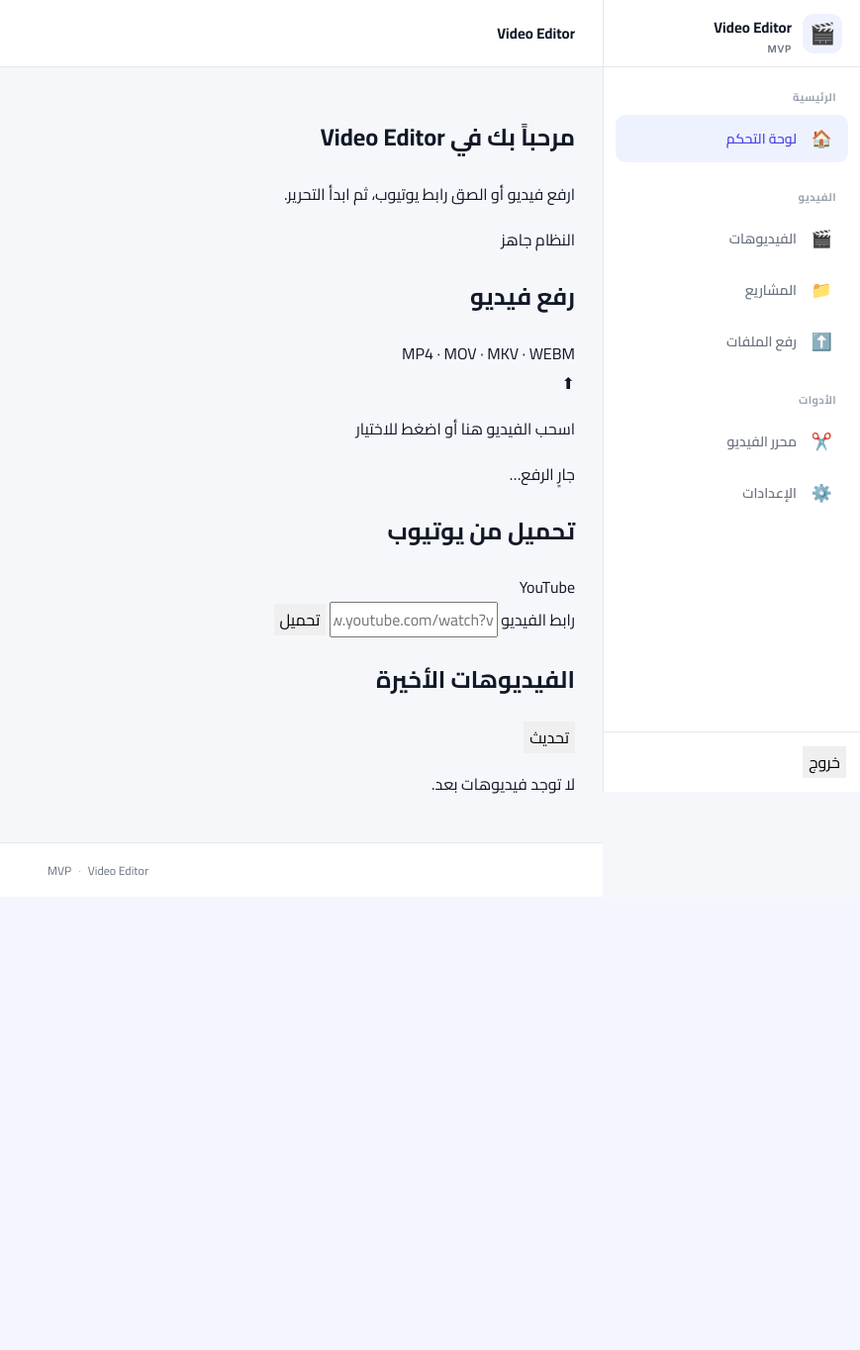
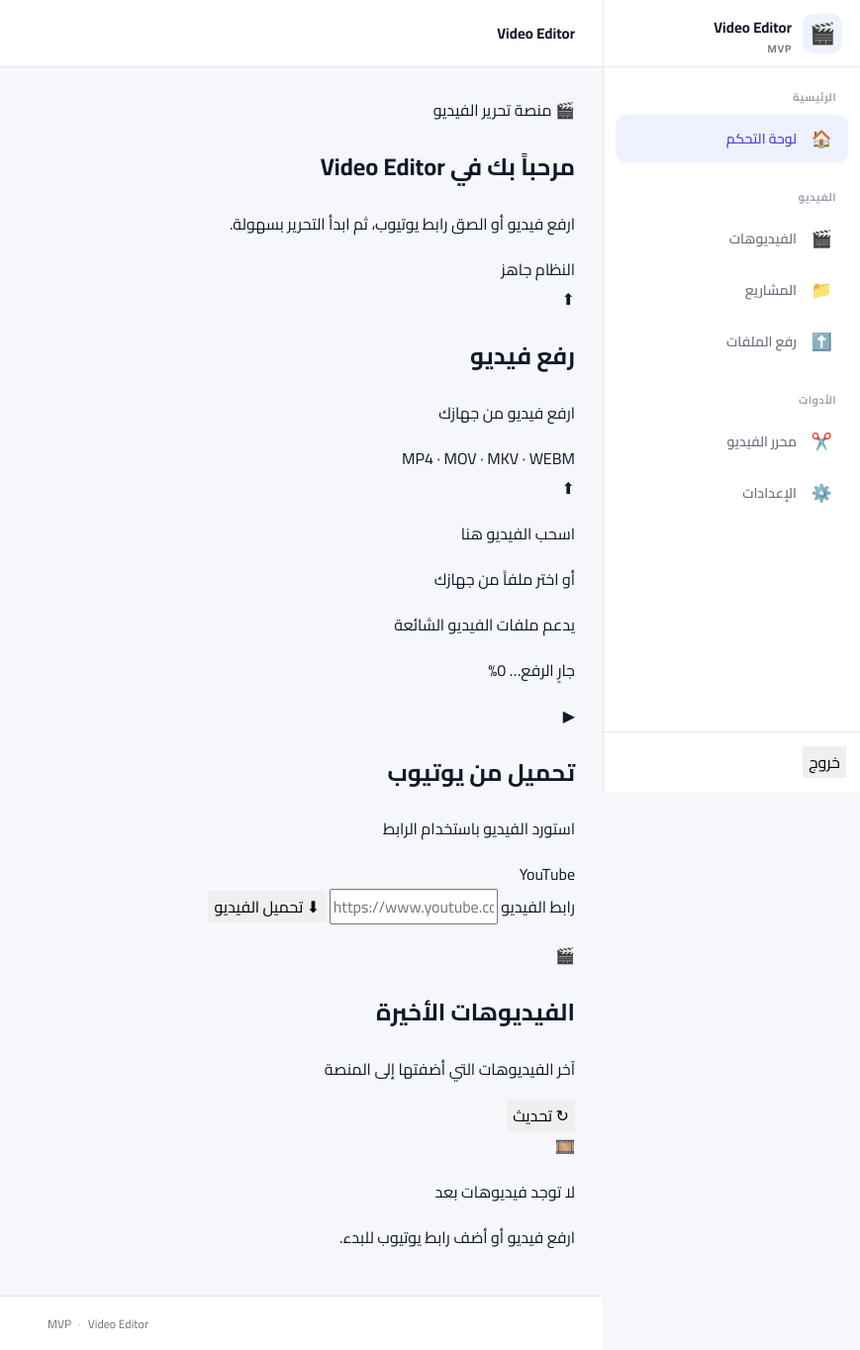
Before and after one commit to 6838gamal/AI-Video-Editor-Platform, a FastAPI app: page / in a window 1280 px wide. Shown: the whole page at 99% size, without its empty margins (411-1280 px from the left). Before the commit the page ends 884 px from the top, so only its background shows below. Run offline with FastAPI, Linux system fonts and the light colour scheme; some libraries are stand-ins or nearby versions.

Commit message:
Update dashboard.html

```diff
--- a/app/templates/dashboard.html
+++ b/app/templates/dashboard.html
@@ -1,64 +1,331 @@
 {% extends "base.html" %}
+
 {% block title %} · لوحة التحكم{% endblock %}
+
+
 {% block content %}
+
+<!-- =========================================
+     DASHBOARD HERO
+========================================= -->
 <section class="dash-hero">
-    <h1 class="page-title">مرحباً بك في {{ app_name }}</h1>
-    <p class="page-sub">ارفع فيديو أو الصق رابط يوتيوب، ثم ابدأ التحرير.</p>
-    <div id="system-indicator" class="sys-indicator">جارٍ فحص النظام…</div>
+
+    <div class="dash-hero-content">
+
+        <div class="dash-hero-text">
+
+            <span class="dash-eyebrow">
+                🎬 منصة تحرير الفيديو
+            </span>
+
+            <h1 class="page-title">
+                مرحباً بك في {{ app_name }}
+            </h1>
+
+            <p class="page-sub">
+                ارفع فيديو أو الصق رابط يوتيوب، ثم ابدأ التحرير بسهولة.
+            </p>
+
+        </div>
+
+
+        <div
+            id="system-indicator"
+            class="sys-indicator"
+            role="status"
+            aria-live="polite"
+        >
+            <span class="sys-dot"></span>
+            <span>جارٍ فحص النظام…</span>
+        </div>
+
+    </div>
+
 </section>
 
-<div class="dash-grid">
-    <div class="card">
+
+<!-- =========================================
+     IMPORT OPTIONS
+========================================= -->
+<section class="dash-grid">
+
+
+    <!-- =========================
+         UPLOAD VIDEO
+    ========================== -->
+    <div class="card upload-card">
+
         <div class="card-head">
-            <h2>رفع فيديو</h2>
-            <span class="card-tag">MP4 · MOV · MKV · WEBM</span>
+
+            <div class="card-title-group">
+
+                <div class="card-icon card-icon-upload">
+                    ⬆
+                </div>
+
+                <div>
+                    <h2>رفع فيديو</h2>
+
+                    <p class="card-description">
+                        ارفع فيديو من جهازك
+                    </p>
+                </div>
+
+            </div>
+
+            <span class="card-tag">
+                MP4 · MOV · MKV · WEBM
+            </span>
+
         </div>
+
+
         <div class="card-body">
-            <div id="dropzone" class="dropzone">
+
+            <div
+                id="dropzone"
+                class="dropzone"
+                role="button"
+                tabindex="0"
+                aria-label="رفع فيديو"
+            >
+
                 <div class="dz-inner">
-                    <div class="dz-icon">⬆</div>
-                    <p class="dz-text">اسحب الفيديو هنا أو اضغط للاختيار</p>
-                    <input type="file" id="file-input" accept="video/*" hidden>
+
+                    <div class="dz-icon">
+                        ⬆
+                    </div>
+
+                    <p class="dz-text">
+                        اسحب الفيديو هنا
+                    </p>
+
+                    <span class="dz-or">
+                        أو
+                    </span>
+
+                    <span class="dz-button">
+                        اختر ملفاً من جهازك
+                    </span>
+
+                    <p class="dz-hint">
+                        يدعم ملفات الفيديو الشائعة
+                    </p>
+
+                    <input
+                        type="file"
+                        id="file-input"
+                        accept="video/*"
+                        hidden
+                    >
+
                 </div>
+
             </div>
-            <div id="upload-progress" class="upload-progress hidden">
-                <div class="bar-track"><div class="bar-fill" id="bar-fill"></div></div>
-                <span id="upload-status">جارٍ الرفع…</span>
+
+
+            <!-- Upload progress -->
+            <div
+                id="upload-progress"
+                class="upload-progress hidden"
+                aria-live="polite"
+            >
+
+                <div class="upload-progress-head">
+
+                    <span id="upload-status">
+                        جارٍ الرفع…
+                    </span>
+
+                    <span
+                        id="upload-percent"
+                        class="upload-percent"
+                    >
+                        0%
+                    </span>
+
+                </div>
+
+                <div class="bar-track">
+                    <div
+                        class="bar-fill"
+                        id="bar-fill"
+                        style="width: 0%"
+                    ></div>
+                </div>
+
             </div>
-            <p class="form-error" id="upload-error"></p>
+
+
+            <p
+                class="form-error"
+                id="upload-error"
+                role="alert"
+            ></p>
+
         </div>
+
     </div>
 
-    <div class="card">
+
+    <!-- =========================
+         YOUTUBE
+    ========================== -->
+    <div class="card youtube-card">
+
         <div class="card-head">
-            <h2>تحميل من يوتيوب</h2>
-            <span class="card-tag">YouTube</span>
+
+            <div class="card-title-group">
+
+                <div class="card-icon card-icon-youtube">
+                    ▶
+                </div>
+
+                <div>
+                    <h2>تحميل من يوتيوب</h2>
+
+                    <p class="card-description">
+                        استورد الفيديو باستخدام الرابط
+                    </p>
+                </div>
+
+            </div>
+
+            <span class="card-tag">
+                YouTube
+            </span>
+
         </div>
+
+
         <div class="card-body">
-            <label class="field">
-                <span>رابط الفيديو</span>
-                <input type="url" id="yt-url" placeholder="https://www.youtube.com/watch?v=...">
+
+            <label
+                class="field"
+                for="yt-url"
+            >
+
+                <span>
+                    رابط الفيديو
+                </span>
+
+                <input
+                    type="url"
+                    id="yt-url"
+                    inputmode="url"
+                    autocomplete="url"
+                    placeholder="https://www.youtube.com/watch?v=..."
+                    dir="ltr"
+                >
+
             </label>
-            <button class="btn btn-primary btn-block" id="yt-download-btn">تحميل</button>
-            <p class="form-error" id="yt-error"></p>
-            <p class="form-info" id="yt-info"></p>
+
+
+            <button
+                type="button"
+                class="btn btn-primary btn-block"
+                id="yt-download-btn"
+            >
+                <span class="btn-icon">⬇</span>
+                <span>تحميل الفيديو</span>
+            </button>
+
+
+            <p
+                class="form-error"
+                id="yt-error"
+                role="alert"
+            ></p>
+
+
+            <p
+                class="form-info"
+                id="yt-info"
+                role="status"
+            ></p>
+
         </div>
+
     </div>
-</div>
 
-<section class="card">
+</section>
+
+
+<!-- =========================================
+     RECENT VIDEOS
+========================================= -->
+<section class="card recent-videos-card">
+
     <div class="card-head">
-        <h2>الفيديوهات الأخيرة</h2>
-        <button class="btn btn-ghost btn-sm" id="refresh-videos">تحديث</button>
+
+        <div class="card-title-group">
+
+            <div class="card-icon card-icon-video">
+                🎬
+            </div>
+
+            <div>
+
+                <h2>
+                    الفيديوهات الأخيرة
+                </h2>
+
+                <p class="card-description">
+                    آخر الفيديوهات التي أضفتها إلى المنصة
+                </p>
+
+            </div>
+
+        </div>
+
+
+        <button
+            type="button"
+            class="btn btn-ghost btn-sm"
+            id="refresh-videos"
+        >
+            <span class="refresh-icon">↻</span>
+            <span>تحديث</span>
+        </button>
+
     </div>
+
+
     <div class="card-body">
-        <div id="videos-list" class="videos-list">
-            <p class="muted">لا توجد فيديوهات بعد.</p>
+
+        <div
+            id="videos-list"
+            class="videos-list"
+        >
+
+            <div class="empty-state">
+
+                <div class="empty-state-icon">
+                    🎞️
+                </div>
+
+                <p class="empty-state-title">
+                    لا توجد فيديوهات بعد
+                </p>
+
+                <p class="empty-state-text">
+                    ارفع فيديو أو أضف رابط يوتيوب للبدء.
+                </p>
+
+            </div>
+
         </div>
+
     </div>
+
 </section>
+
+
 {% endblock %}
 
+
 {% block extra_scripts %}
+
 <script src="/static/js/upload.js"></script>
+
 {% endblock %}
```
